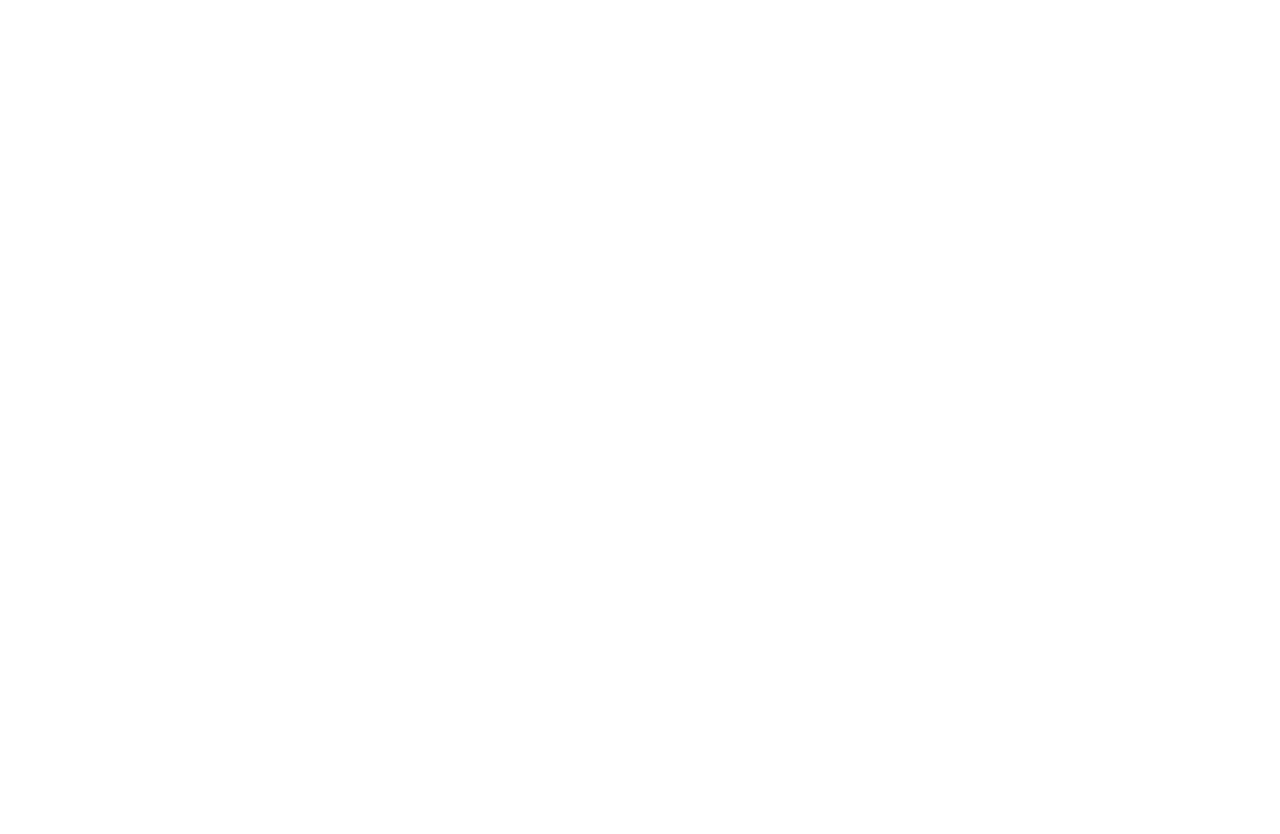
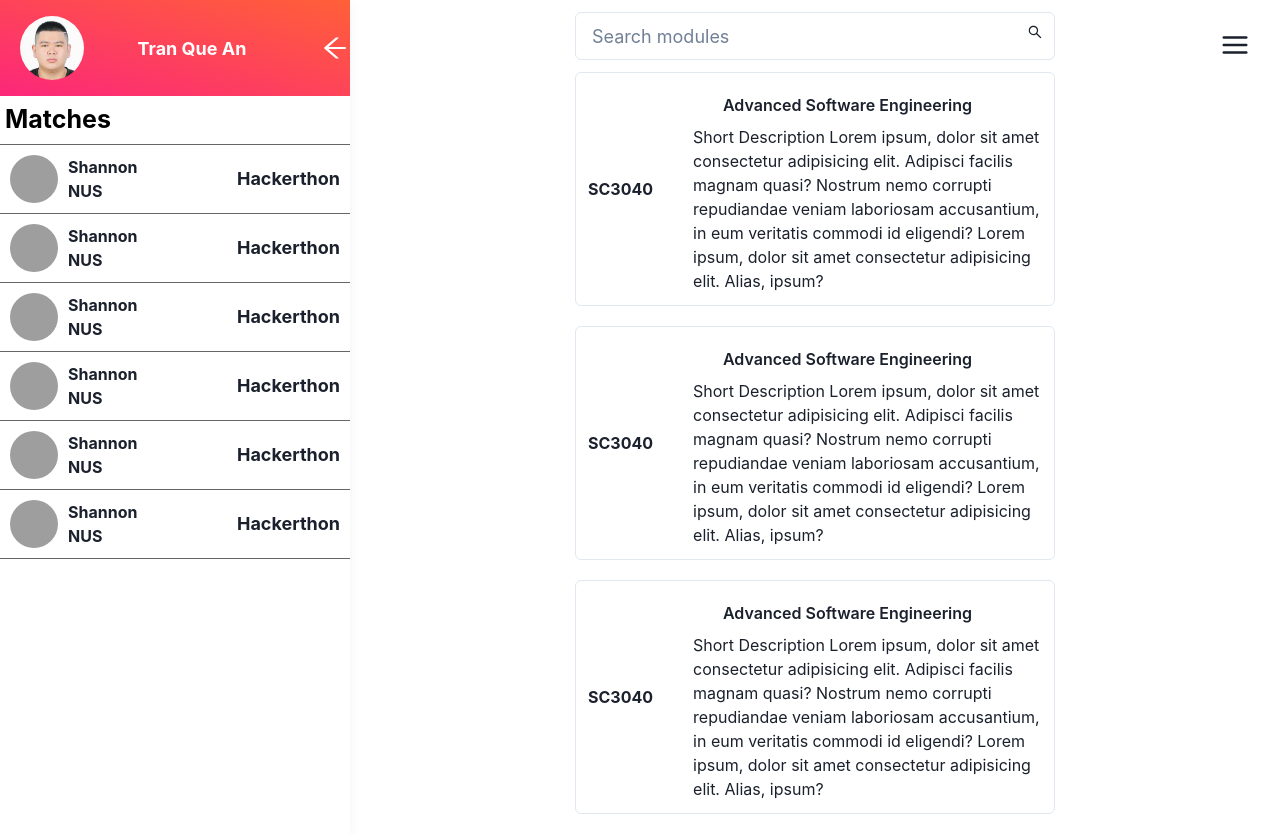
Before and after one commit to tquean15012003/teamder-frontend, a React (Create React App) app: page /selectmodule in a window 1280 px wide. Before the commit this address had no page. Before the commit the page ends 800 px from the top, so only its background shows below. Built offline with nearby package versions, Linux system fonts and the light colour scheme; grey boxes are pictures that could not be loaded.

Commit message:
Finalized Select Modules UI

```diff
--- a/src/App.js
+++ b/src/App.js
@@ -11,6 +11,7 @@
 import ChangePassword from './Pages/ChangePassword/ChangePassword'
 import PreviewProfile from './Pages/PreviewProfile/PreviewProfile'
 import Swipe from './Pages/Swipe/Swipe'
+import SelectModule from './Pages/SelectModule/SelectModule'
 
 function App() {
   return (
@@ -33,11 +34,12 @@
           element={<MainTemplate Component={PreviewProfile} />}
         />
 
+        <Route path='/swipe' element={<MainTemplate Component={Swipe} />} />
+
         <Route
-          path='/swipe'
-          element={<MainTemplate Component={Swipe} />}
+          path='/selectmodule'
+          element={<MainTemplate Component={SelectModule} />}
         />
-
       </Routes>
     </Fragment>
   )
--- /dev/null
+++ b/src/Components/Module/Module.js
@@ -0,0 +1,45 @@
+import { Box, Text, Card, Divider, Center } from '@chakra-ui/react'
+
+const Module = () => {
+  return (
+    <Card
+      p='3'
+      mb='5'
+      display='flex'
+      flexDir='row'
+      variant='outline'
+      _hover={{
+        shadow: 'xl',
+        transform: 'translateY(-5px)',
+        transition: '0.3s',
+        transitionTimingFunction: 'ease-in-out',
+      }}
+    >
+      <Box display='flex' flexDir='column' justifyContent='center'>
+        <Text fontWeight='bold' fontSize='md'>
+          SC3040
+        </Text>
+      </Box>
+
+      <Box
+        display='flex'
+        flexDir='column'
+        justifyContent='center'
+        alignItems='center'
+      >
+        <Text fontWeight='semibold' m='2'>
+          Advanced Software Engineering
+        </Text>
+        <Text ml='10'>
+          Short Description Lorem ipsum, dolor sit amet consectetur adipisicing
+          elit. Adipisci facilis magnam quasi? Nostrum nemo corrupti repudiandae
+          veniam laboriosam accusantium, in eum veritatis commodi id eligendi?
+          Lorem ipsum, dolor sit amet consectetur adipisicing elit. Alias,
+          ipsum?
+        </Text>
+      </Box>
+    </Card>
+  )
+}
+
+export default Module
--- /dev/null
+++ b/src/Components/Searchbar/Searchbar.js
@@ -0,0 +1,24 @@
+import { Box, InputGroup, Input, InputRightElement } from '@chakra-ui/react'
+import { AiOutlineSearch } from 'react-icons/ai'
+import { useState } from 'react'
+const Searchbar = () => {
+  const [text, setText] = useState('')
+
+  //to do implement search algorithm
+  return (
+    <Box mt='3' mb='3'>
+      <InputGroup>
+        <Input
+          size='lg'
+          placeholder='Search modules'
+          onChange={(e) => setText(e.target)}
+        ></Input>
+        <InputRightElement>
+          <AiOutlineSearch />
+        </InputRightElement>
+      </InputGroup>
+    </Box>
+  )
+}
+
+export default Searchbar
--- a/src/Components/Sidebar/Sidebar.js
+++ b/src/Components/Sidebar/Sidebar.js
@@ -41,7 +41,7 @@
               marginLeft='20px'
               cursor='pointer'
               onClick={() => {
-                if (pathname !== "/swipe") {
+                if (pathname !== '/swipe') {
                   navigate('/swipe', { replace: false })
                 } else {
                   navigate('/previewprofile', { replace: false })
@@ -86,7 +86,7 @@
       {!open && (
         <Flex
           pos='sticky'
-          h='100vh'
+          minHeight='100vh'
           boxShadow='0 4px 12px 0 rgba(0, 0, 0, 0.05)'
           w='40px'
           flexDir='column'
@@ -104,7 +104,7 @@
               fontSize='30px'
               onClick={() => setOpen(!open)}
               cursor='pointer'
-              color="white"
+              color='white'
             />
           </Box>
         </Flex>
--- a/src/Pages/SelectModule/SelectModule.js
+++ b/src/Pages/SelectModule/SelectModule.js
@@ -1,8 +1,23 @@
-import React from 'react'
+import Searchbar from '../../Components/Searchbar/Searchbar'
+import Module from '../../Components/Module/Module'
+import { Box, Container, Text } from '@chakra-ui/react'
+import { useState } from 'react'
 
 const SelectModule = () => {
+  const [modules, setModules] = useState([])
   return (
-    <div>SelectModule</div>
+    <Container maxW='lg'>
+      <Searchbar />
+      {/*Modules*/}
+      <Box gap='50px'>
+        {/* {modules.map((module) => {
+
+        })} */}
+        <Module />
+        <Module />
+        <Module />
+      </Box>
+    </Container>
   )
 }
 
```
